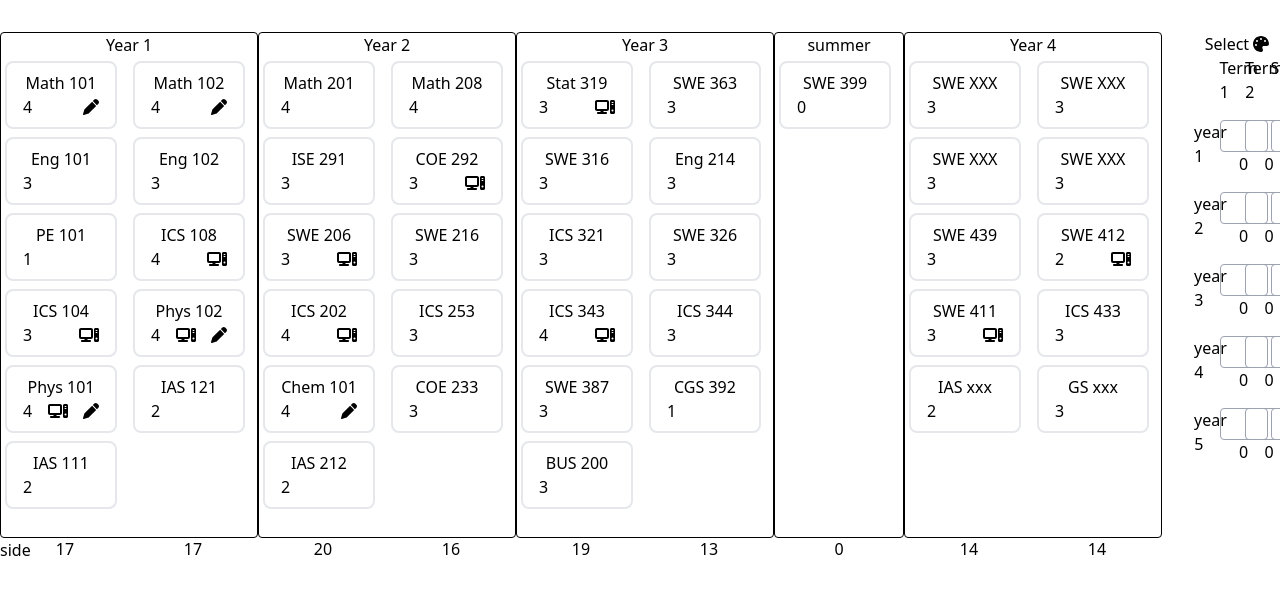
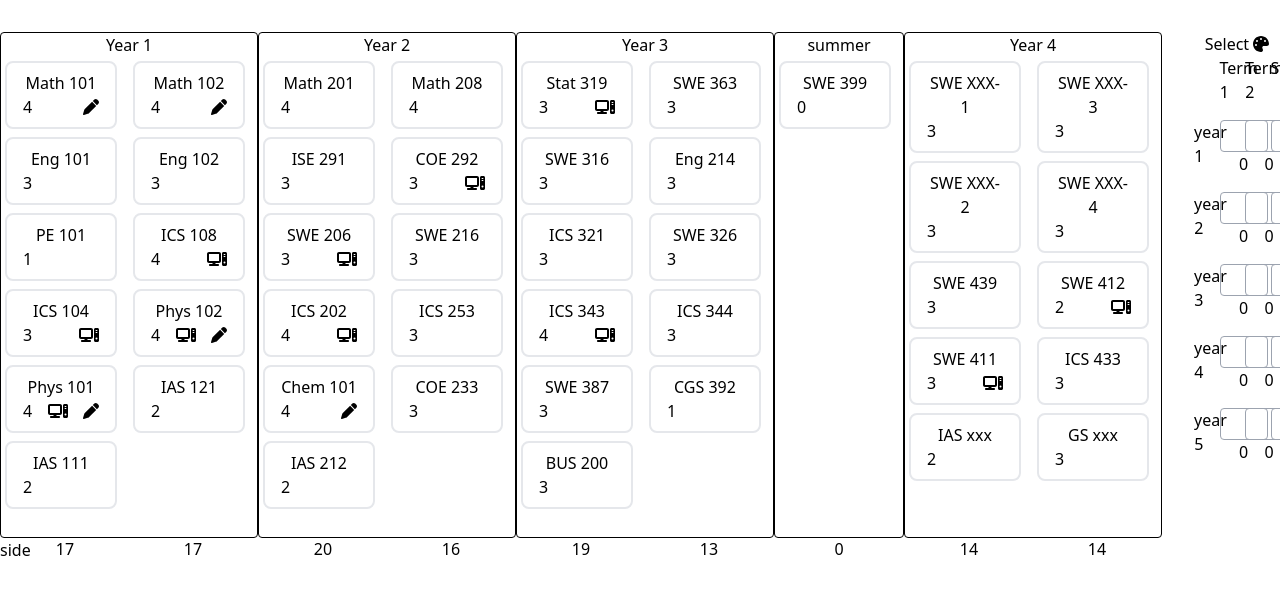
Before and after one commit to hussain-alsayedali/Plan-Maker, a React (Vite) app: page / in a window 1280 px wide. Shown: the top 594 px of the page. Built offline with nearby package versions, Linux system fonts and the light colour scheme.

Commit message:
bug fixed regarding localhost

```diff
--- a/src/Plan.jsx
+++ b/src/Plan.jsx
@@ -138,9 +138,8 @@ export default function Plan() {
           }
         }
         updated[updatedKeys[i]] = prevTermList;
-
-        return updated;
       }
+      return updated;
     });
 
     // console.log("clicked add course " + courseName);
--- a/src/swePlanNoClass.json
+++ b/src/swePlanNoClass.json
@@ -838,7 +838,7 @@
   ],
   [
     {
-      "name": "SWE XXX",
+      "name": "SWE XXX-1",
       "credits": 3,
       "department": "Software Engineering Department",
       "hasRecaitaiton": false,
@@ -848,7 +848,7 @@
       "teachers": null
     },
     {
-      "name": "SWE XXX",
+      "name": "SWE XXX-2",
       "credits": 3,
       "department": "Software Engineering Department",
       "hasRecaitaiton": false,
@@ -1020,7 +1020,7 @@
   ],
   [
     {
-      "name": "SWE XXX",
+      "name": "SWE XXX-3",
       "credits": 3,
       "department": "Software Engineering Department",
       "hasRecaitaiton": false,
@@ -1030,7 +1030,7 @@
       "teachers": null
     },
     {
-      "name": "SWE XXX",
+      "name": "SWE XXX-4",
       "credits": 3,
       "department": "Software Engineering Department",
       "hasRecaitaiton": false,
```
